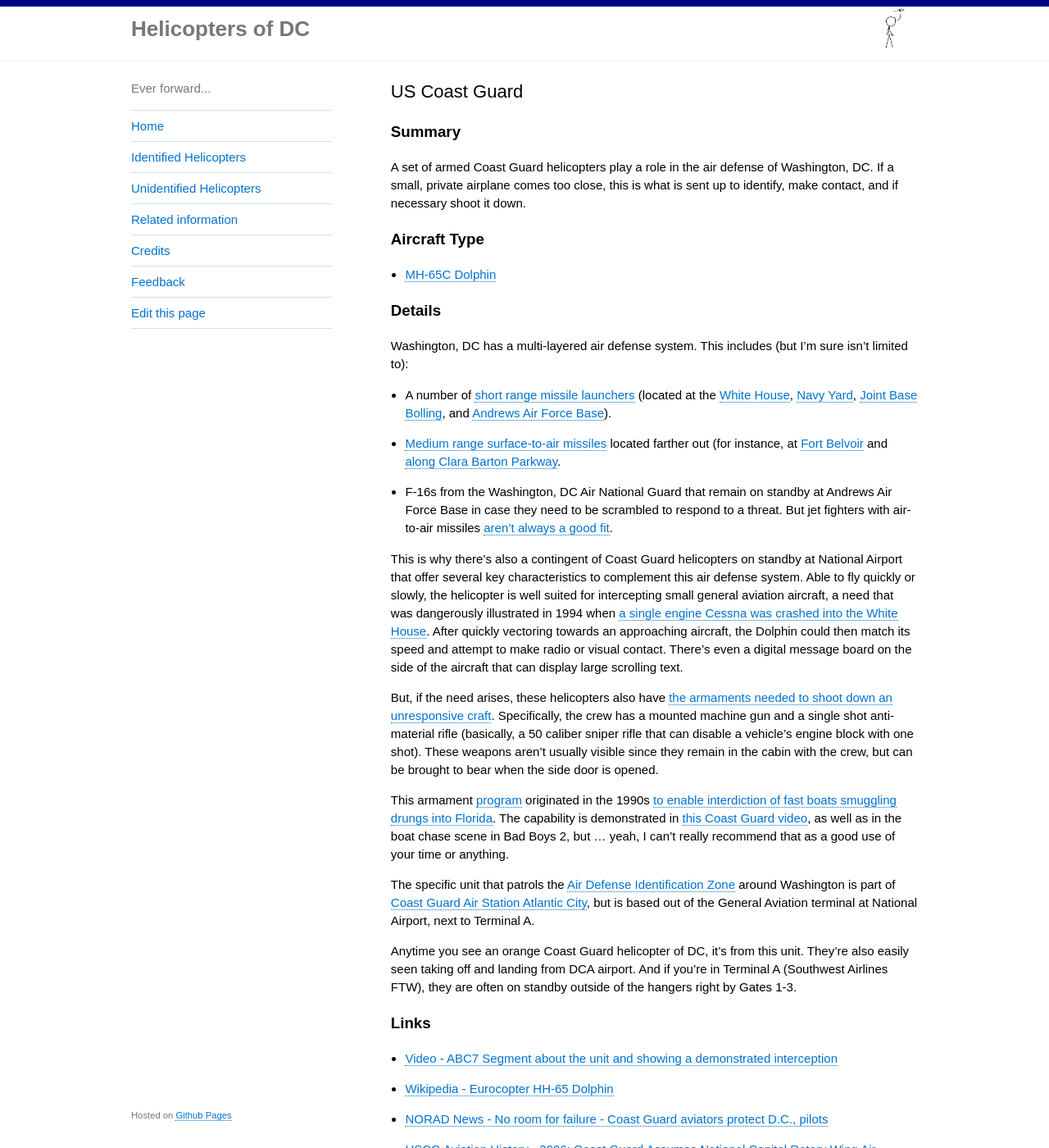
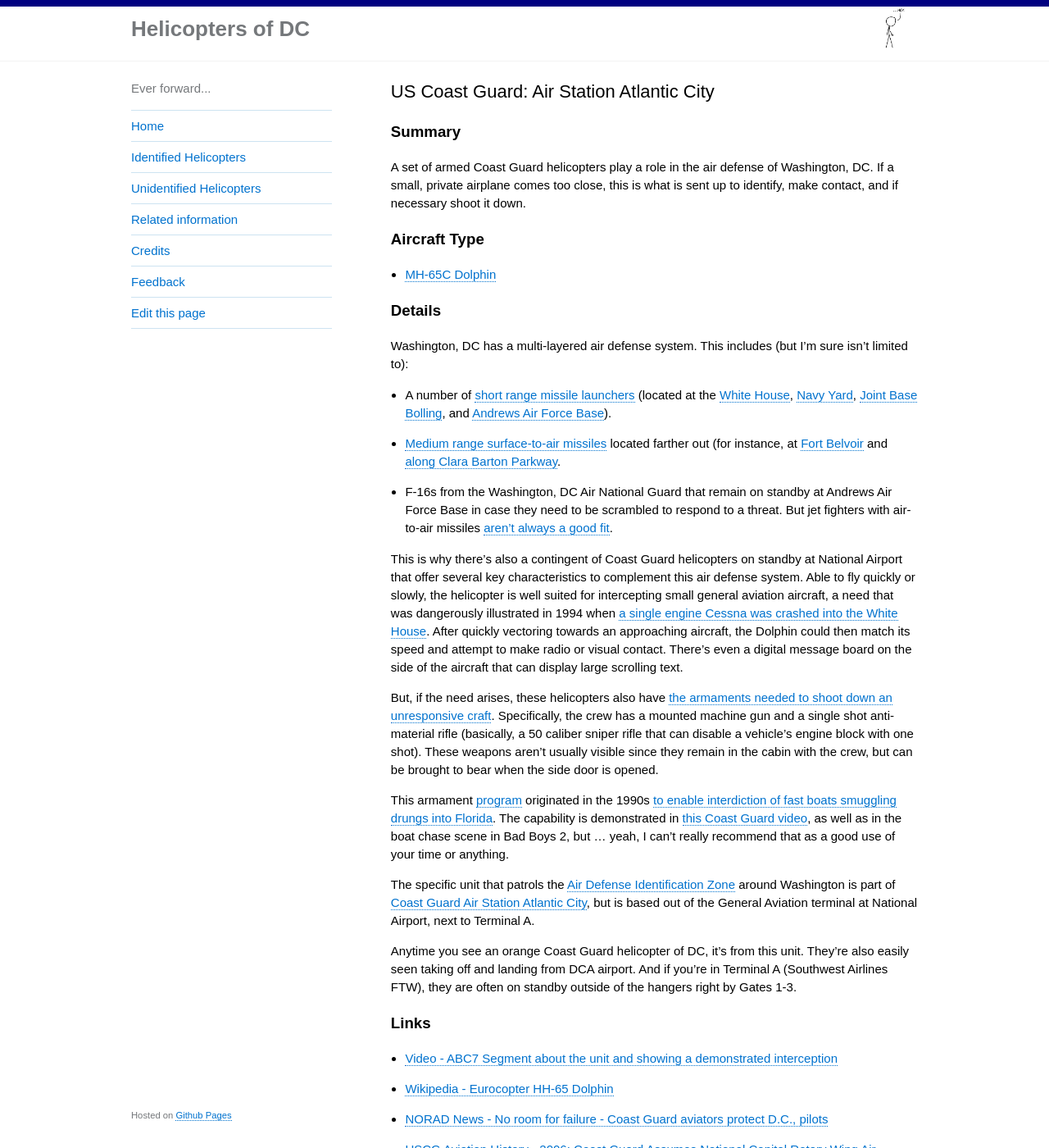
Before and after one commit to gbinal/dc-helicopters, a Jekyll site: the page built from _helicopters/us-coast-guard.md, in a window 1280 px wide and 1400 px high. Shown: the whole window at 82% size. Built offline with Jekyll 4.4.1, drawn with Linux system fonts in a browser that asks for light colours.

Commit message:
fixing title

```diff
--- a/_helicopters/us-coast-guard.md
+++ b/_helicopters/us-coast-guard.md
@@ -1,5 +1,5 @@
 ---
-title: US Coast Guard
+title: 'US Coast Guard: Air Station Atlantic City'
 image: /pictures/1599px-USCG_HH-65C.jpg
 ---
 
@@ -34,5 +34,4 @@ Anytime you see an orange Coast Guard helicopter of DC, it's from this unit.  Th
 * [Wikipedia - Eurocopter HH-65 Dolphin](https://en.wikipedia.org/wiki/Eurocopter_HH-65_Dolphin)
 * [NORAD News - No room for failure - Coast Guard aviators protect D.C., pilots](http://www.norad.mil/Newsroom/Article/578611/no-room-for-failure-coast-guard-aviators-protect-dc-pilots/)
 * [USCG Aviation History - 2006: Coast Guard Assumes National Capital Rotary Wing Air Intercept Mission](https://cgaviationhistory.org/2006-coast-guard-assumes-national-capital-rotary-wing-air-intercept-mission/)
-/)
 * [USCG Aviation History - 2003: Airborne Use of Force – Coast Guard Arms HH-65C and HH-60J Helicopters](https://cgaviationhistory.org/2003-airborne-use-of-force-coast-guard-arms-hh-65c-and-hh-60j-helicopters/)
```
